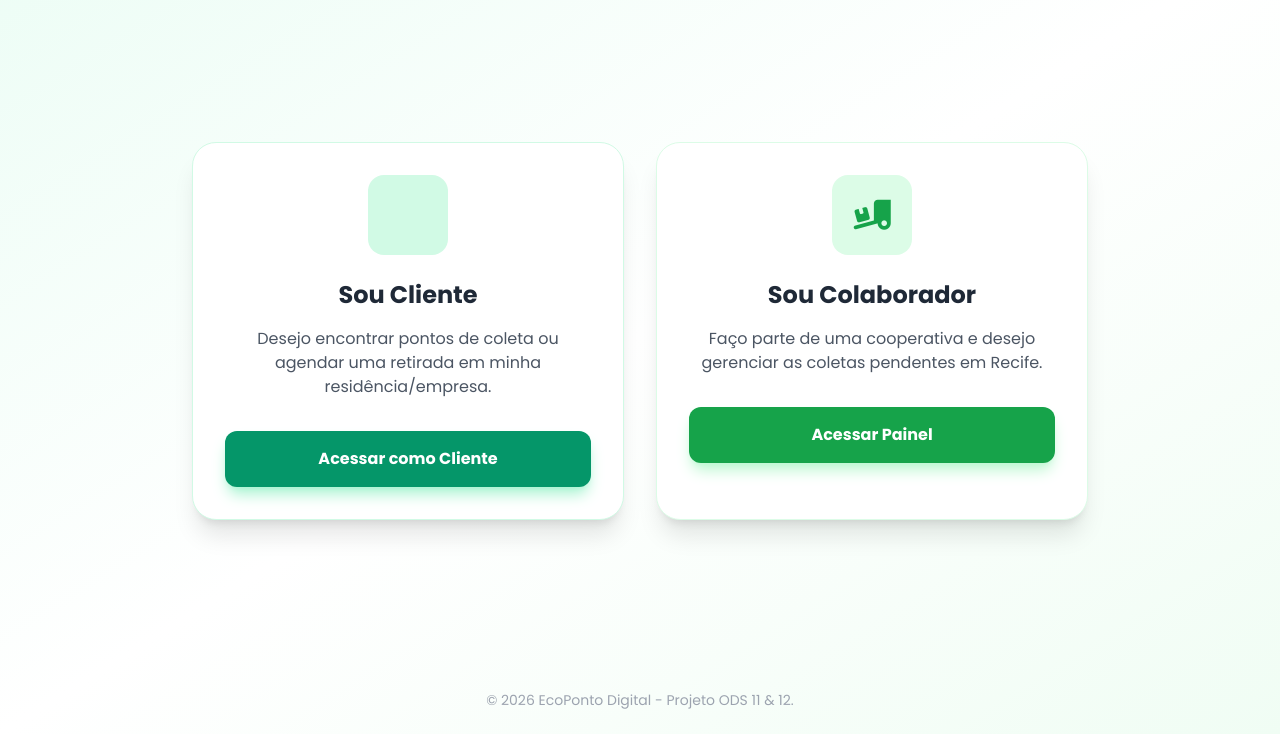
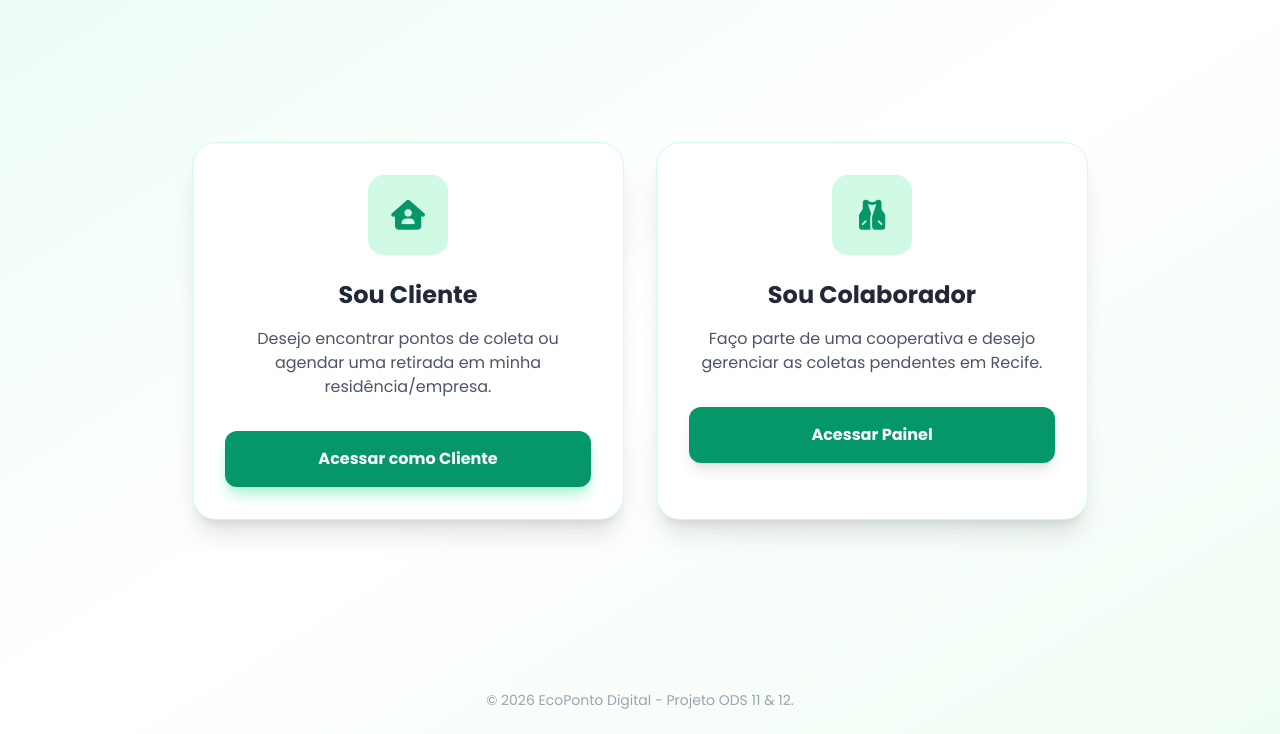
Before and after one commit to cleidson-danilo/Coleta-seletiva, a website: page src/views/login.html in a window 1280 px wide. Shown: the part 66-800 px from the top of the page. Drawn offline with nearby package versions, Linux system fonts and the light colour scheme.

Commit message:
Update icons and colors in login page

```diff
--- a/src/views/login.html
+++ b/src/views/login.html
@@ -26,9 +26,9 @@
     <main class="flex-grow flex items-center justify-center p-6">
         <div class="max-w-4xl w-full grid grid-cols-1 md:grid-cols-2 gap-8">
 
-            <div class="bg-white rounded-3xl p-8 shadow-xl border border-emerald-100 hover:shadow-2xl transition-all group text-center">
+           <div class="bg-white rounded-3xl p-8 shadow-xl border border-emerald-100 hover:shadow-2xl transition-all group text-center">
                 <div class="w-20 h-20 bg-emerald-100 rounded-2xl flex items-center justify-center mx-auto mb-6 group-hover:bg-emerald-600 transition-colors">
-                    <i class="fas fa-user-house text-3xl text-emerald-600 group-hover:text-white"></i>
+                    <i class="fas fa-house-user text-3xl text-emerald-600 group-hover:text-white"></i>
                 </div>
                 <h2 class="text-2xl font-bold text-gray-800 mb-4">Sou Cliente</h2>
                 <p class="text-gray-600 mb-8">Desejo encontrar pontos de coleta ou agendar uma retirada em minha residência/empresa.</p>
@@ -37,13 +37,13 @@
                 </a>
             </div>
 
-            <div class="bg-white rounded-3xl p-8 shadow-xl border border-green-100 hover:shadow-2xl transition-all group text-center">
-                <div class="w-20 h-20 bg-green-100 rounded-2xl flex items-center justify-center mx-auto mb-6 group-hover:bg-green-600 transition-colors">
-                    <i class="fas fa-truck-loading text-3xl text-green-600 group-hover:text-white"></i>
+            <div class="bg-white rounded-3xl p-8 shadow-xl border border-emerald-100 hover:shadow-2xl transition-all group text-center">
+                <div class="w-20 h-20 bg-emerald-100 rounded-2xl flex items-center justify-center mx-auto mb-6 group-hover:bg-emerald-600 transition-colors">
+                   <i class="fas fa-vest text-3xl text-emerald-600 group-hover:text-white"></i>
                 </div>
                 <h2 class="text-2xl font-bold text-gray-800 mb-4">Sou Colaborador</h2>
                 <p class="text-gray-600 mb-8">Faço parte de uma cooperativa e desejo gerenciar as coletas pendentes em Recife.</p>
-                <a href="/painel-cooperativa" class="block w-full bg-green-600 text-white font-bold py-4 rounded-xl hover:bg-green-700 transition shadow-lg shadow-green-200">
+                <a href="/painel-cooperativa" class="block w-full bg-emerald-600 text-white font-bold py-4 rounded-xl hover:bg-esmerald-700 transition shadow-lg shadow-esmerald-200">
                     Acessar Painel
                 </a>
             </div>
```
